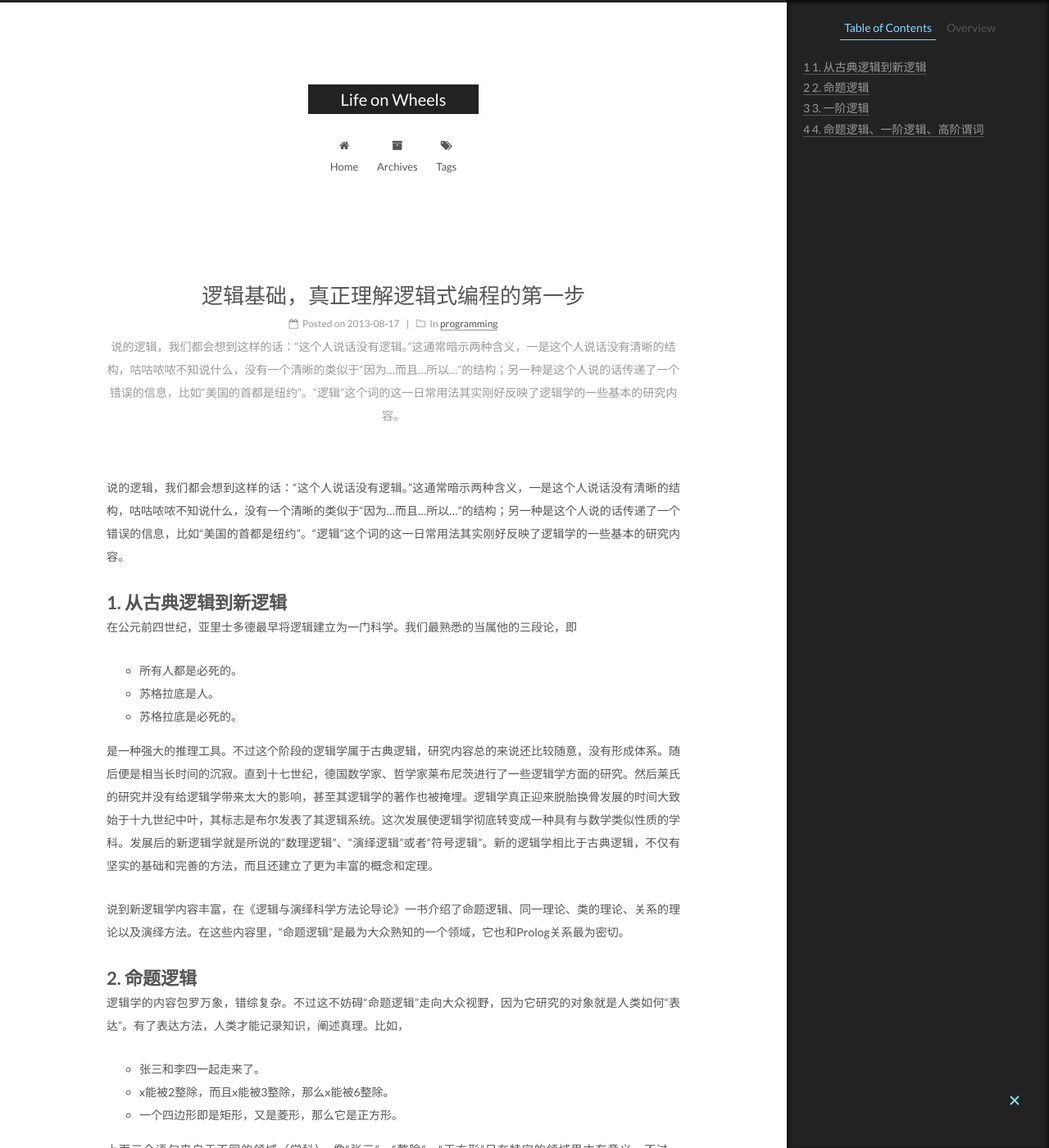
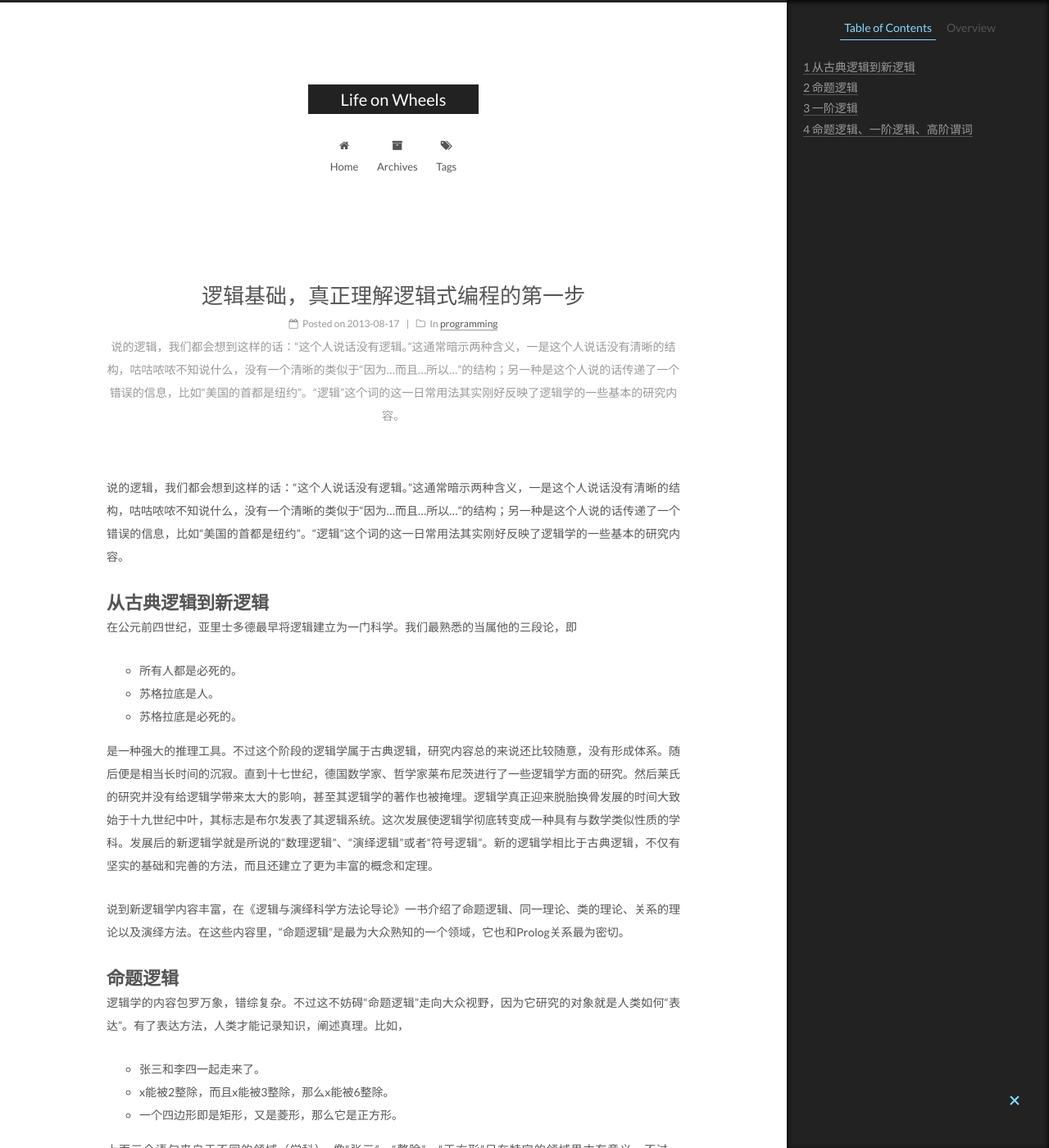
Before and after one commit to isaachan/isaachan.github.io, a Jekyll site: the page built from _posts/2013-08-17-logic-foundation-the-first-step-understanding-logic-programming.md, in a window 1280 px wide and 1400 px high. Shown: the whole window at 82% size. Built offline with Jekyll 4.4.1, drawn with Linux system fonts in a browser that asks for light colours; some of the changed text lies outside the part shown.

Commit message:
add new post.

```diff
--- a/_posts/2013-08-17-logic-foundation-the-first-step-understanding-logic-programming.md
+++ b/_posts/2013-08-17-logic-foundation-the-first-step-understanding-logic-programming.md
@@ -8,7 +8,7 @@ tags:
 
 说的逻辑，我们都会想到这样的话：“这个人说话没有逻辑。”这通常暗示两种含义，一是这个人说话没有清晰的结构，咕咕哝哝不知说什么，没有一个清晰的类似于“因为…而且…所以…”的结构；另一种是这个人说的话传递了一个错误的信息，比如“美国的首都是纽约”。“逻辑”这个词的这一日常用法其实刚好反映了逻辑学的一些基本的研究内容。
 
-# 1. 从古典逻辑到新逻辑
+# 从古典逻辑到新逻辑
 在公元前四世纪，亚里士多德最早将逻辑建立为一门科学。我们最熟悉的当属他的三段论，即
 
 - 所有人都是必死的。
@@ -19,7 +19,7 @@ tags:
 
 说到新逻辑学内容丰富，在《逻辑与演绎科学方法论导论》一书介绍了命题逻辑、同一理论、类的理论、关系的理论以及演绎方法。在这些内容里，“命题逻辑”是最为大众熟知的一个领域，它也和Prolog关系最为密切。
 
-# 2. 命题逻辑
+# 命题逻辑
 
 逻辑学的内容包罗万象，错综复杂。不过这不妨碍“命题逻辑”走向大众视野，因为它研究的对象就是人类如何“表达”。有了表达方法，人类才能记录知识，阐述真理。比如，
 
@@ -42,7 +42,7 @@ tags:
 
 这两句话在命题逻辑中只是两个独立的语句，可以分别用符号表示为P、Q。因此，想要揭示这些语句之间的关系，还需要对命题逻辑进行扩展。这就谈到了“一阶逻辑”。
 
-# 3. 一阶逻辑
+# 一阶逻辑
 
 对于上面的例子，一阶逻辑里可以表示为
 
@@ -79,7 +79,7 @@ tags:
 
 ite固然有方法表达，比如(c→a) ∨ (¬c→b)，但是当c非常复杂时，这种表达方法也会很低效。
 
-# 4. 命题逻辑、一阶逻辑、高阶谓词
+# 命题逻辑、一阶逻辑、高阶谓词
 
 一阶逻辑对命题逻辑进行了扩展，引入了变量、项、量词、函数、谓词。不过一阶逻辑只允许量化变量，而在高级逻辑中，变量类型可以出现在量化中（二阶逻辑）。高阶谓词就是接受其他谓词作为参数的谓词。一般的，阶为 n 的高阶谓词接受一个或多个(n − 1)阶的谓词作为参数，这里的 n > 1。
 
```
Also changed, not shown: _posts/2021-08-24-things-behind-event-driven-architecture.md (added, +117 -0 lines), images/Data_stores_in_forms.jpg (added), images/Sequence_of_Events_as_Single_Source_of_Truth.jpeg (added), images/Things_behind_Event-Driven_Architecture.jpeg (added), 1 other file.
